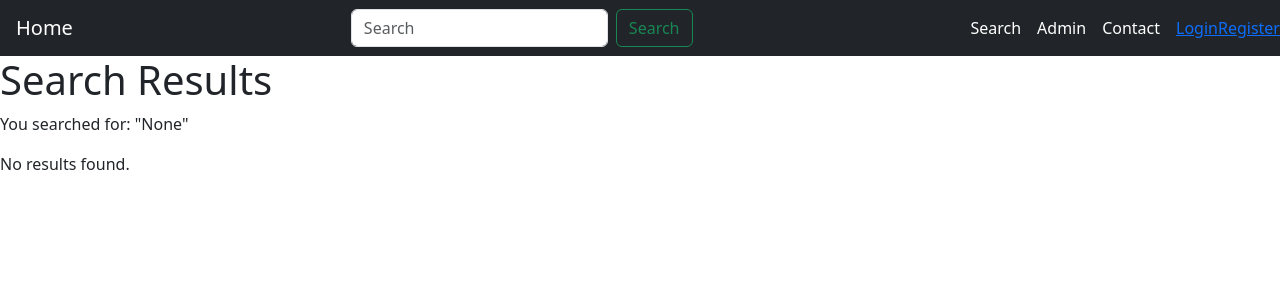
After one commit to 1666sApple/django-project-1, a Django app: page /app101/search/ in a window 1280 px wide. The commit adds this page. Shown: the top 300 px of the page. Run offline with Django 5.2, Linux system fonts and the light colour scheme.

Commit message:
Added Search functionality to navbar

```diff
--- a/firstsite/app101/templates/app101/base.html
+++ b/firstsite/app101/templates/app101/base.html
@@ -5,30 +5,34 @@
     <meta charset="UTF-8">
     <meta name="viewport" content="width=device-width, initial-scale=1.0">
     <meta http-equiv="X-UA-Compatible" content="ie=edge">
-    <title>Base Template</title>
+    <title>Home</title>
     <link rel = "stylesheet" href = "{% static 'app101/style.css' %}"/>
     <link href="https://cdn.jsdelivr.net/npm/bootstrap@5.3.3/dist/css/bootstrap.min.css" rel="stylesheet" integrity="sha384-QWTKZyjpPEjISv5WaRU9OFeRpok6YctnYmDr5pNlyT2bRjXh0JMhjY6hW+ALEwIH" crossorigin="anonymous">
     <script src="https://cdn.jsdelivr.net/npm/bootstrap@5.3.3/dist/js/bootstrap.bundle.min.js" integrity="sha384-YvpcrYf0tY3lHB60NNkmXc5s9fDVZLESaAA55NDzOxhy9GkcIdslK1eN7N6jIeHz" crossorigin="anonymous"></script>
 </head>
 <body>
-    <nav class="navbar navbar-dark bg-dark" >
+    <nav class="navbar navbar-dark bg-dark">
+        <a href="{% url 'home' %}" class="navbar-brand ms-3">Home</a>
 
-        <a href="#" class="navbar-brand ms-3">app101</a>
+        <!-- Search form -->
+        <form class="d-flex" action="{% url 'app101:search' %}" method="get">
+            <input class="form-control me-2" type="search" name="query" placeholder="Search" aria-label="Search">
+            <button class="btn btn-outline-success" type="submit">Search</button>
+        </form>
 
         <div class="navbar">
-            {% comment %} <a class="navbar-brand" href="#"><img src="{% static 'app101/logo.png' %}" alt="" width="30" height="30`" class="d-inline-block align-text-top"></a> {% endcomment %}
-            <a class="nav-link text-white me-3" href="#">Search </a>
-            <a class="nav-link text-white me-3" href="{% url 'app101:create_item'%}">Add </a>
-            <a class="nav-link text-white me-3" href="#">Delete</a>
-            <a class="nav-link text-white me-3" href="#">About </a>
-            <a class="nav-link text-white me-3" href="#">Contact </a>
+            <a class="navbar-brand" href="{% url 'home' %}"></a>
+            <a class="nav-link text-white me-3" href="{% url 'app101:search' %}">Search</a>
+            <a class="nav-link text-white me-3" href="{% url 'admin:index' %}">Admin</a>
+            <a class="nav-link text-white me-3" href="#">Contact</a>
+
             {% if user.is_authenticated %}
                 <a href="{% url 'logout' %}">Logout</a>
             {% else %}
                 <a href="{% url 'login' %}">Login</a>
+                <a href="{% url 'register' %}">Register</a>
             {% endif %}
         </div>
-
     </nav>
 
     {% block body %}
--- /dev/null
+++ b/firstsite/app101/templates/app101/search_results.html
@@ -0,0 +1,17 @@
+<!-- search_results.html -->
+{% extends 'app101/base.html' %}
+
+{% block body %}
+    <h1>Search Results</h1>
+    <p>You searched for: "{{ query }}"</p>
+
+    {% if results %}
+        <ul>
+        {% for result in results %}
+            <li>{{ result.name }} - {{ result.description }}</li>
+        {% endfor %}
+        </ul>
+    {% else %}
+        <p>No results found.</p>
+    {% endif %}
+{% endblock %}
--- a/firstsite/app101/urls.py
+++ b/firstsite/app101/urls.py
@@ -16,4 +16,6 @@ urlpatterns = [
     path('item/edit/<int:id>/', views.edit_item, name='edit_item'),
     #delete Item
     path('item/delete/<int:id>/', views.delete_item, name='delete_item'),
+    #search
+    path('search/', views.search, name='search'),
 ]
--- a/firstsite/app101/views.py
+++ b/firstsite/app101/views.py
@@ -1,19 +1,17 @@
-from django.shortcuts import render, redirect
+from django.shortcuts import render, redirect, get_object_or_404
 from django.http import HttpResponse
 from django.template import loader
+from django.db.models import Q
 from .models import Item
 from .forms import ItemForm
-
 
 # Create your views here.
 def index(request):
     return HttpResponse('This is index page for the app.')
 
-
 def home(request):
     template = loader.get_template('app101/home.html')
-    context = {
-    }
+    context = {}
     return HttpResponse(template.render(context, request))
 
 def item(request):
@@ -24,7 +22,7 @@ def item(request):
     return render(request, 'app101/item.html', context)
 
 def detail(request, item_id):
-    item = Item.objects.get(pk=item_id)
+    item = get_object_or_404(Item, pk=item_id)
     context = {
         'item': item,
     }
@@ -41,8 +39,8 @@ def create_item(request):
     return render(request, 'app101/create_item.html', {'form': form})
 
 def edit_item(request, id):
-    item = Item.objects.get(id=id)
-    form = ItemForm(request.POST or None,instance=item)
+    item = get_object_or_404(Item, id=id)
+    form = ItemForm(request.POST or None, instance=item)
 
     if form.is_valid():
         form.save()
@@ -51,10 +49,19 @@ def edit_item(request, id):
     return render(request, 'app101/create_item.html', {'form': form, 'item': item})
 
 def delete_item(request, id):
-    item = Item.objects.get(id=id)
+    item = get_object_or_404(Item, id=id)
 
     if request.method == 'POST':
         item.delete()
         return redirect('app101:item')
 
     return render(request, 'app101/delete_item.html', {'item': item})
+
+def search(request):
+    query = request.GET.get('query')
+    if query:
+        results = Item.objects.filter(name__iexact=query)
+    else:
+        results = Item.objects.none()
+
+    return render(request, 'app101/search_results.html', {'results': results, 'query': query})
```
Also changed, not shown: firstsite/firstsite/templates/firstsite/base.html (+15 -12 lines), firstsite/firstsite/templates/firstsite/home.html (+5 -19 lines), firstsite/app101/migrations/0001_initial.py (deleted), firstsite/app101/migrations/0002_item_image.py (deleted), firstsite/app101/migrations/0003_alter_item_image.py (deleted), firstsite/app101/migrations/__init__.py (deleted), 1 other file.
